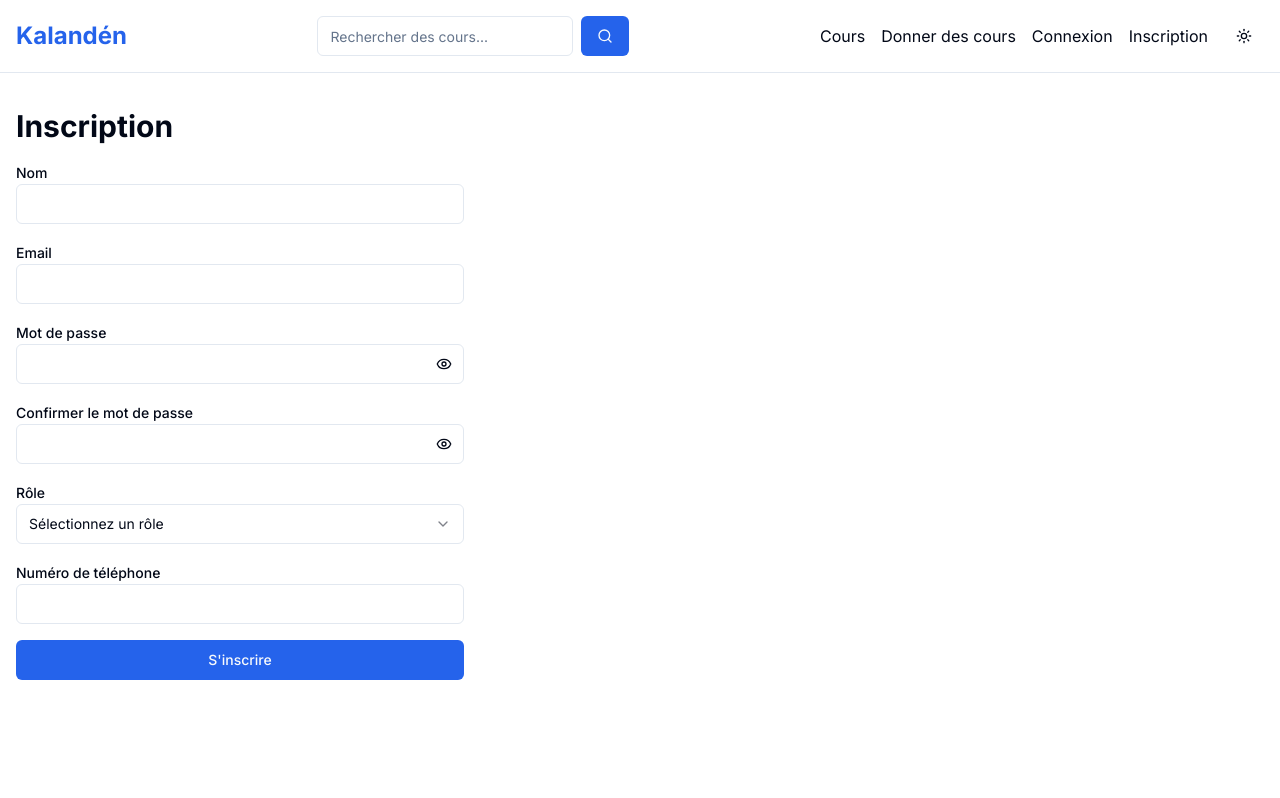
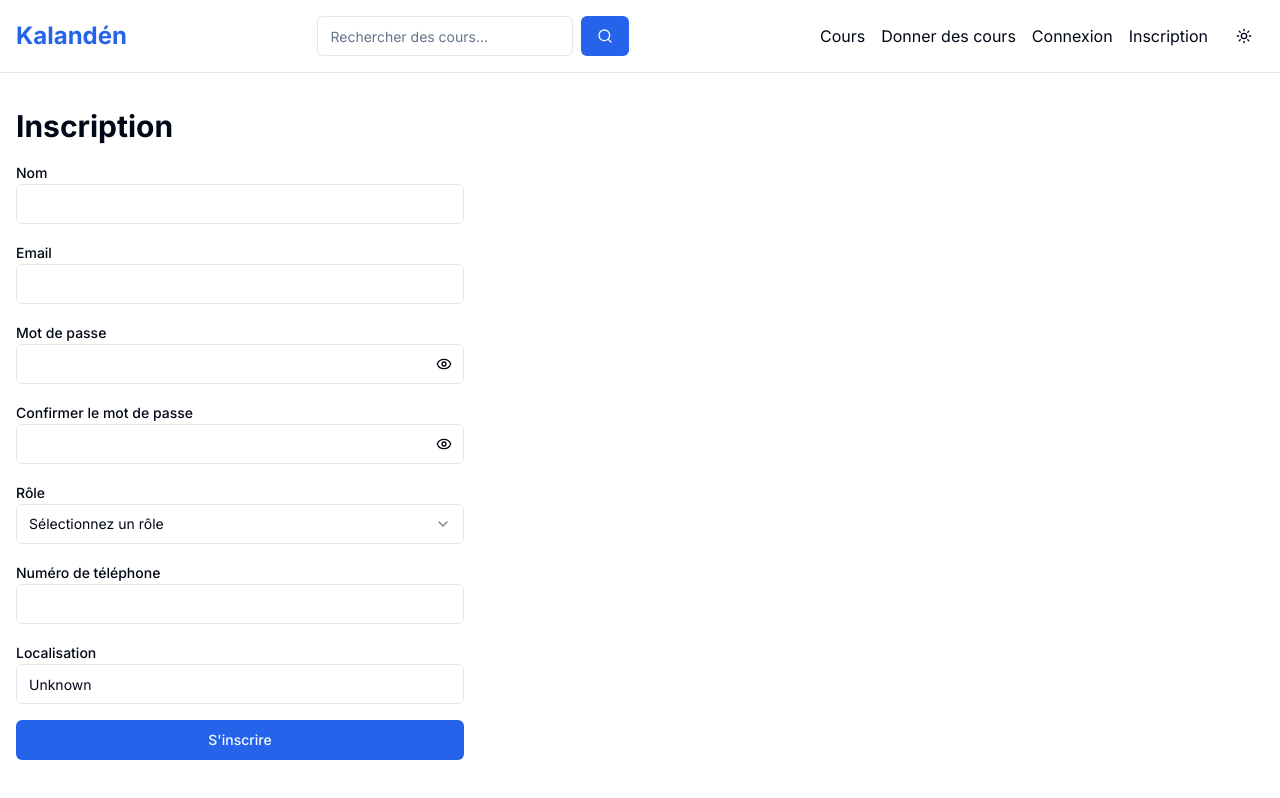
Before and after one commit to Md123etplus/Kalanden, a Next.js app: page /signup in a window 1280 px wide. Built offline with nearby package versions, Linux system fonts and the light colour scheme; no server answers.

Commit message:
localization fixed in signup page

```diff
--- a/app/signup/page.tsx
+++ b/app/signup/page.tsx
@@ -1,6 +1,6 @@
 "use client"
 
-import { useState } from "react"
+import { useState, useEffect } from "react"
 import { useRouter } from "next/navigation"
 import { Header } from "@/components/header"
 import { Button } from "@/components/ui/button"
@@ -8,9 +8,17 @@ import { Input } from "@/components/ui/input"
 import { Label } from "@/components/ui/label"
 import { useToast } from "@/components/use-toast"
 import { Select, SelectContent, SelectItem, SelectTrigger, SelectValue } from "@/components/ui/select"
-import { account, databases, ID, DATABASE_ID, USERS_COLLECTION_ID, MESSAGES_COLLECTION_ID, generateShortId } from "@/lib/appwrite"
-import { Card, CardContent, CardHeader, CardTitle } from "@/components/ui/card"
+import {
+  account,
+  databases,
+  ID,
+  DATABASE_ID,
+  USERS_COLLECTION_ID,
+  MESSAGES_COLLECTION_ID,
+  generateShortId,
+} from "@/lib/appwrite"
 import { Eye, EyeOff } from "lucide-react"
+import { getUserLocation } from "@/lib/utils"
 
 export default function SignUpPage() {
   const [formData, setFormData] = useState({
@@ -20,6 +28,7 @@ export default function SignUpPage() {
     confirmPassword: "",
     role: "",
     phoneNumber: "",
+    location: "",
   })
   const [errors, setErrors] = useState<{ [key: string]: string }>({})
   const [isSubmitting, setIsSubmitting] = useState(false)
@@ -27,6 +36,14 @@ export default function SignUpPage() {
   const [showConfirmPassword, setShowConfirmPassword] = useState(false)
   const { toast } = useToast()
   const router = useRouter()
+
+  useEffect(() => {
+    const fetchLocation = async () => {
+      const location = await getUserLocation()
+      setFormData((prev) => ({ ...prev, location }))
+    }
+    fetchLocation()
+  }, [])
 
   const handleChange = (e: React.ChangeEvent<HTMLInputElement>) => {
     const { name, value } = e.target
@@ -61,6 +78,7 @@ export default function SignUpPage() {
     if (!formData.phoneNumber) newErrors.phoneNumber = "Le numéro de téléphone est requis"
     else if (!/^\+?[0-9]{8,14}$/.test(formData.phoneNumber))
       newErrors.phoneNumber = "Le numéro de téléphone n'est pas valide"
+    if (!formData.location) newErrors.location = "La localisation est requise"
     return newErrors
   }
 
@@ -78,15 +96,14 @@ export default function SignUpPage() {
       // Create user account
       const user = await account.create(ID.unique(), formData.email, formData.password, formData.name)
 
-      // Create user document indatabase
-      const shortId =generateShortId(user.$id) // Generate a short unique ID
-      // console.log("short  ID b4 creation ", shortId)
+      // Create user document in database
+      const shortId = generateShortId(user.$id)
       await databases.createDocument(DATABASE_ID, USERS_COLLECTION_ID, shortId, {
-        // appwriteId: user.$id,
         email: formData.email,
         name: formData.name,
         role: formData.role,
         phoneNumber: formData.phoneNumber,
+        location: formData.location,
         createdAt: new Date().toISOString(),
         updatedAt: new Date().toISOString(),
       })
@@ -227,6 +244,18 @@ export default function SignUpPage() {
             />
             {errors.phoneNumber && <p className="text-red-500 text-sm mt-1">{errors.phoneNumber}</p>}
           </div>
+          <div>
+            <Label htmlFor="location">Localisation</Label>
+            <Input
+              id="location"
+              name="location"
+              value={formData.location}
+              onChange={handleChange}
+              required
+              className={errors.location ? "border-red-500" : ""}
+            />
+            {errors.location && <p className="text-red-500 text-sm mt-1">{errors.location}</p>}
+          </div>
           <Button type="submit" className="w-full" disabled={isSubmitting}>
             {isSubmitting ? "Inscription en cours..." : "S'inscrire"}
           </Button>
--- a/lib/utils.ts
+++ b/lib/utils.ts
@@ -4,3 +4,14 @@ import { twMerge } from "tailwind-merge"
 export function cn(...inputs: ClassValue[]) {
   return twMerge(clsx(inputs))
 }
+
+export async function getUserLocation(): Promise<string> {
+  try {
+    const response = await fetch("https://ipapi.co/json/")
+    const data = await response.json()
+    return data.city || data.country_name || "Unknown"
+  } catch (error) {
+    console.error("Error fetching user location:", error)
+    return "Unknown"
+  }
+}
```
